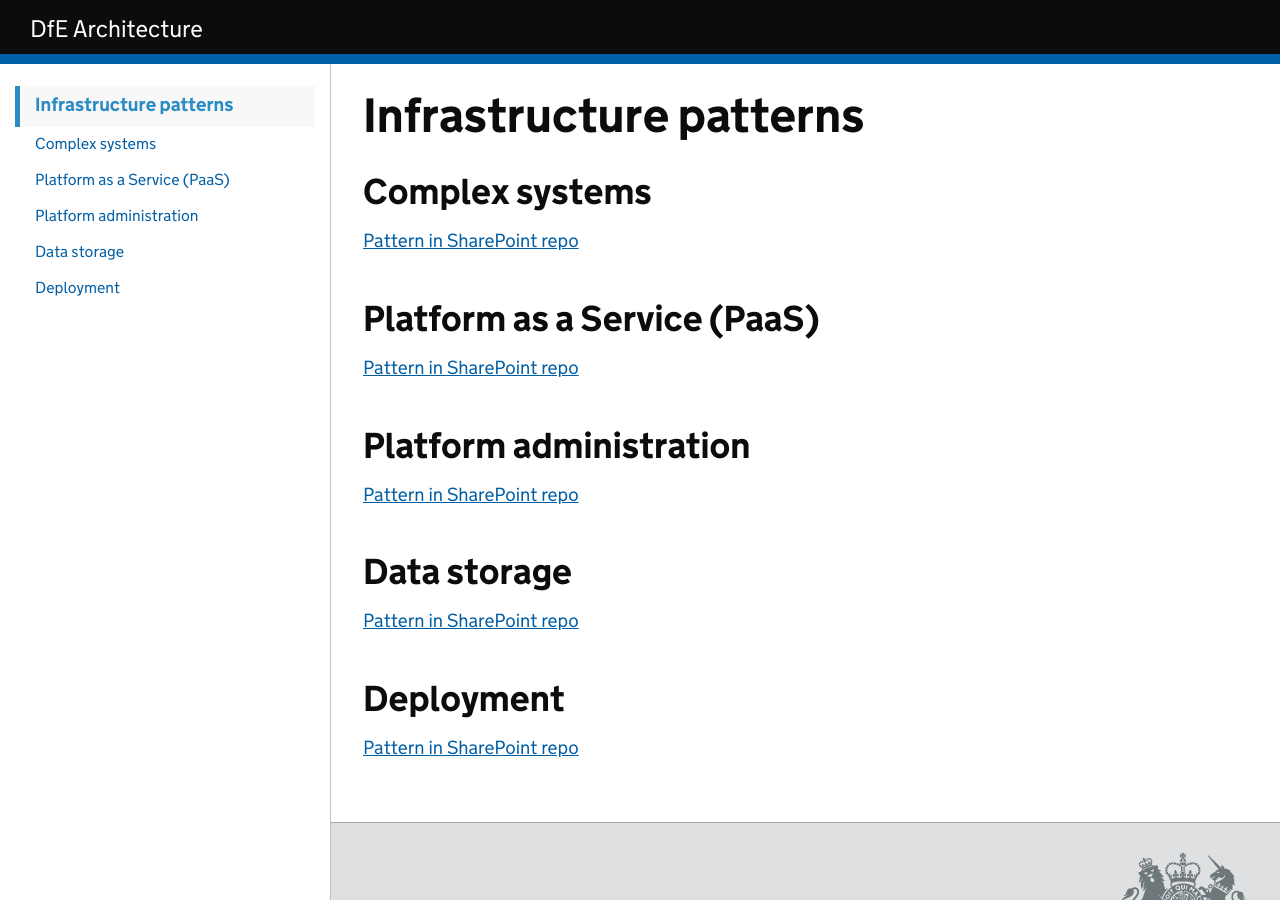
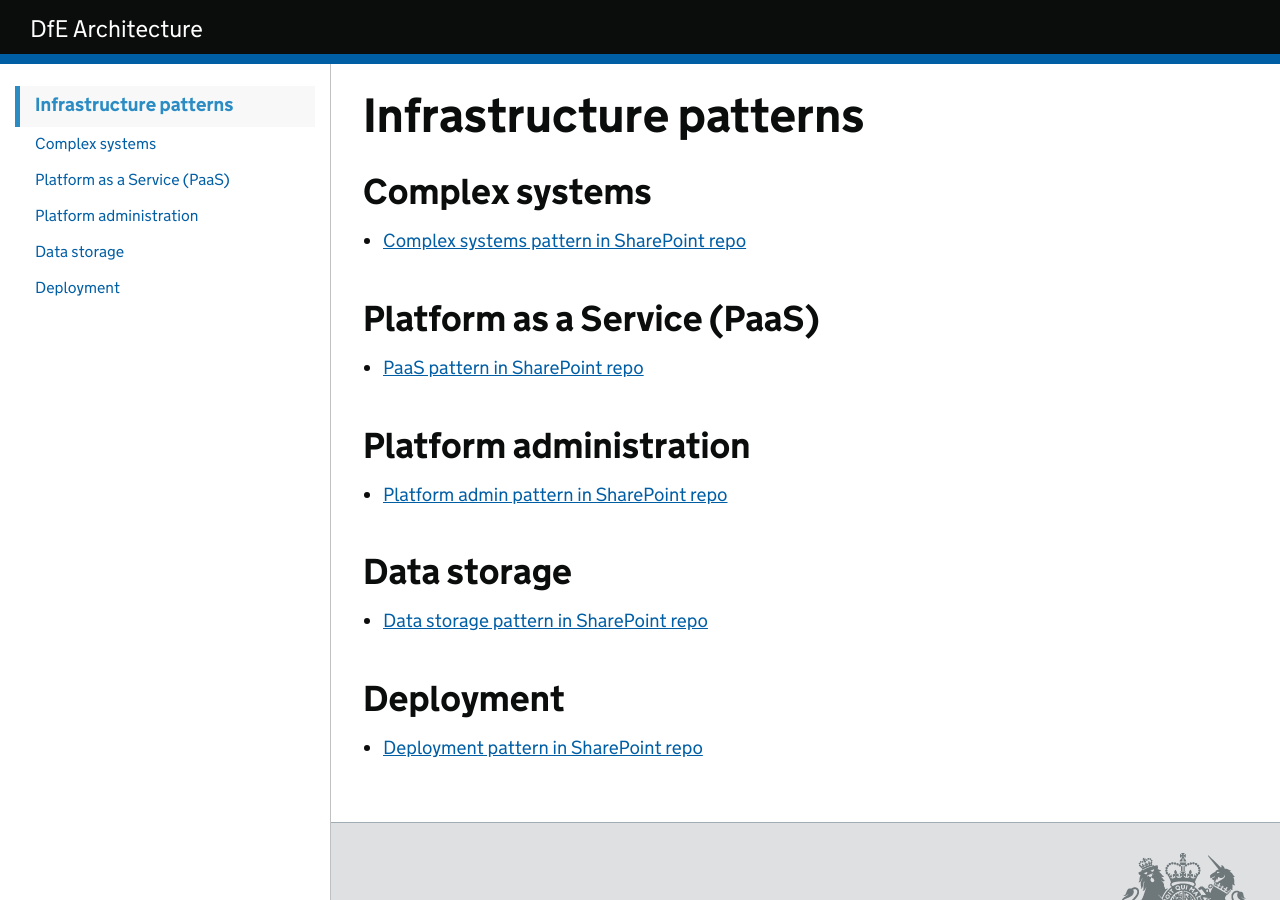
Before and after one commit to DFE-Digital/architecture, a Jekyll site: the page built from patterns/infrastructure-patterns.md, in a window 1280 px wide. Built offline with Jekyll 4.4.1, drawn with Linux system fonts in a browser that asks for light colours; our own code applies the rules of GitHub Pages for plain Markdown files.

Commit message:
Pattern updates, added integration

```diff
--- a/patterns/infrastructure-patterns.md
+++ b/patterns/infrastructure-patterns.md
@@ -7,20 +7,20 @@ expires: 2020-01-01
 
 ## Complex systems
 
-[Pattern in SharePoint repo](https://educationgovuk.sharepoint.com/:w:/r/sites/gp/WorkplaceDocuments/Reference%20Architecture/Patterns/Pattern_Complex_System.docx?d=w464d55b7ce0349368bb6add4f033c5c6&csf=1&e=OCLva1)
+- [Complex systems pattern in SharePoint repo](https://educationgovuk.sharepoint.com/:w:/r/sites/gp/WorkplaceDocuments/Reference%20Architecture/Patterns/Pattern_Complex_System.docx?d=w464d55b7ce0349368bb6add4f033c5c6&csf=1&e=OCLva1)
 
 ## Platform as a Service (PaaS)
 
-[Pattern in SharePoint repo](https://educationgovuk.sharepoint.com/:w:/r/sites/gp/WorkplaceDocuments/Reference%20Architecture/Patterns/Pattern_PaaS.docx?d=wf80821e40a4940628963ef92cdc37bff&csf=1&e=7vOa94)
+- [PaaS pattern in SharePoint repo](https://educationgovuk.sharepoint.com/:w:/r/sites/gp/WorkplaceDocuments/Reference%20Architecture/Patterns/Pattern_PaaS.docx?d=wf80821e40a4940628963ef92cdc37bff&csf=1&e=7vOa94)
 
 ## Platform administration
 
-[Pattern in SharePoint repo](https://educationgovuk.sharepoint.com/:w:/r/sites/gp/WorkplaceDocuments/Reference%20Architecture/Patterns/Pattern_Platform_administration.docx?d=wdfe153887f7643e38b4e84338d07e462&csf=1&e=CLnqhx)
+- [Platform admin pattern in SharePoint repo](https://educationgovuk.sharepoint.com/:w:/r/sites/gp/WorkplaceDocuments/Reference%20Architecture/Patterns/Pattern_Platform_administration.docx?d=wdfe153887f7643e38b4e84338d07e462&csf=1&e=CLnqhx)
 
 ## Data storage
 
-[Pattern in SharePoint repo](https://educationgovuk.sharepoint.com/:w:/r/sites/gp/WorkplaceDocuments/Reference%20Architecture/Patterns/Pattern_Datastorage.docx?d=w91709765c22040ea932a181b98c081a5&csf=1&e=1CvQkr)
+- [Data storage pattern in SharePoint repo](https://educationgovuk.sharepoint.com/:w:/r/sites/gp/WorkplaceDocuments/Reference%20Architecture/Patterns/Pattern_Datastorage.docx?d=w91709765c22040ea932a181b98c081a5&csf=1&e=1CvQkr)
 
 ## Deployment
 
-[Pattern in SharePoint repo](https://educationgovuk.sharepoint.com/:w:/r/sites/gp/WorkplaceDocuments/Reference%20Architecture/Patterns/Pattern_Deployment.docx?d=wdfe4d148b4bc4033937c97061ae34208&csf=1&e=MeUhDy)
+- [Deployment pattern in SharePoint repo](https://educationgovuk.sharepoint.com/:w:/r/sites/gp/WorkplaceDocuments/Reference%20Architecture/Patterns/Pattern_Deployment.docx?d=wdfe4d148b4bc4033937c97061ae34208&csf=1&e=MeUhDy)
```
Also changed, not shown: README.md (+5 -13 lines), patterns/integration-patterns.md (added, +8 -0 lines), patterns/requirement-patterns.md (+3 -3 lines), patterns/security-patterns.md (+4 -4 lines).
